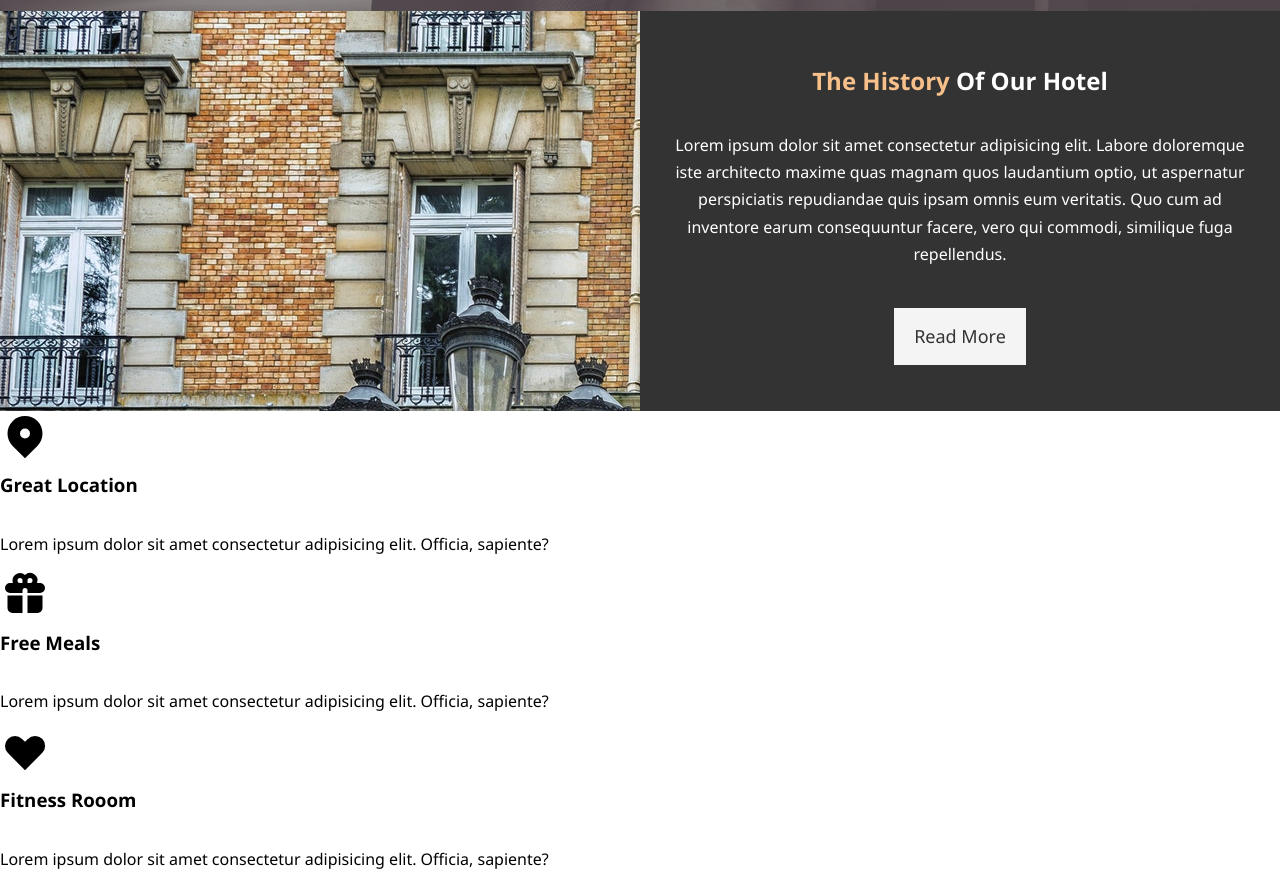
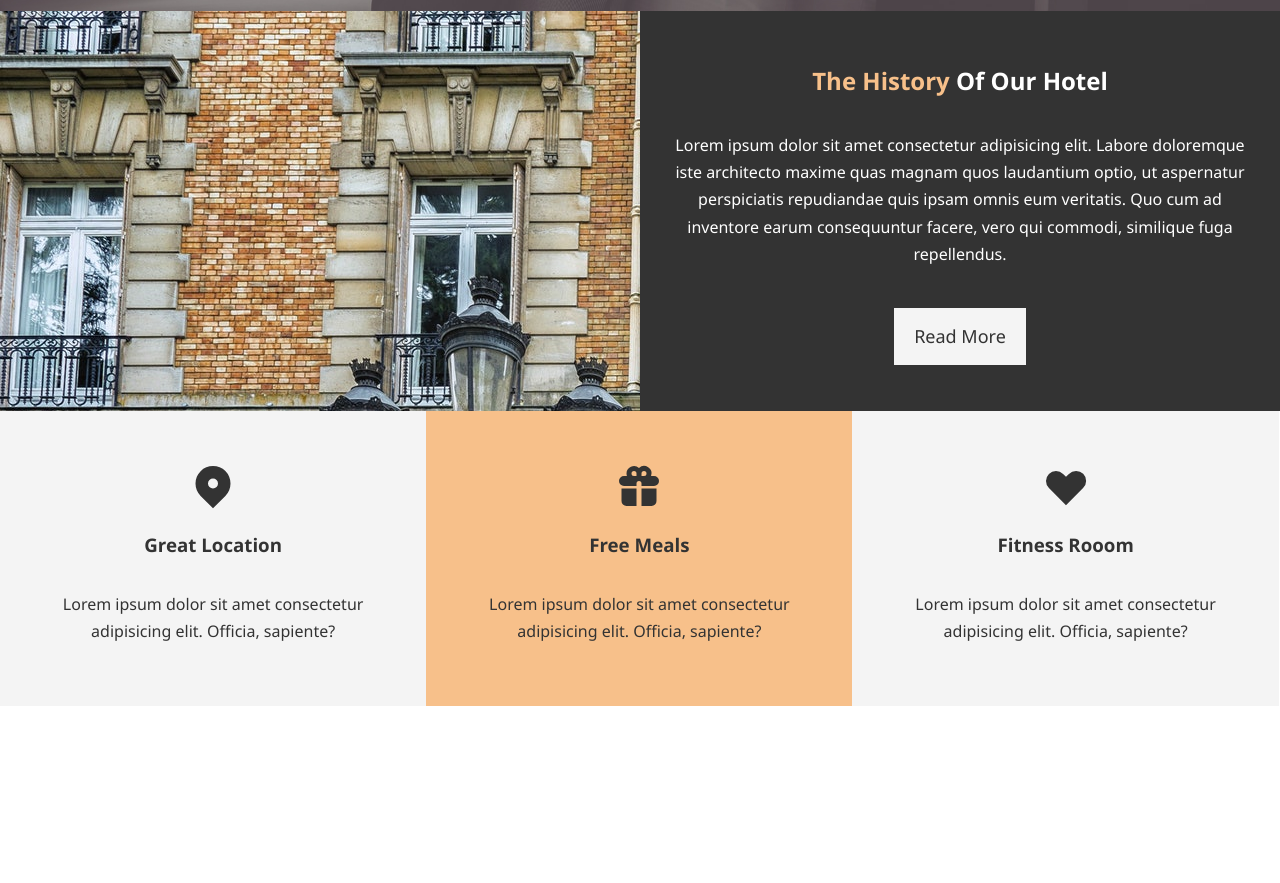
Before and after one commit to kom42ec/floating-hotel, a plain HTML site: page index.html in a window 1280 px wide. Shown: the part 656-1539 px from the top of the page. After the commit the page ends 1362 px from the top, so only its background shows below. Drawn offline with Linux system fonts and the light colour scheme.

Commit message:
feature section styled

```diff
--- a/css/style.css
+++ b/css/style.css
@@ -168,4 +168,13 @@ p {
 .feature-icon {
   height: 50px;
   width: 50px;
+  fill: #333;
+  margin-bottom: 10px;
 }
+
+.box {
+  float: left;
+  width: 33.3%;
+  padding: 50px;
+  text-align: center;
+}
--- a/index.html
+++ b/index.html
@@ -58,7 +58,7 @@
 
     <!-- FEATURE SECTION -->
     <section id="features">
-      <div class="box">
+      <div class="box bg-light">
         <svg
           xmlns="http://www.w3.org/2000/svg"
           class="feature-icon"
@@ -77,7 +77,7 @@
           sapiente?
         </p>
       </div>
-      <div class="box">
+      <div class="box bg-primary">
         <svg
           xmlns="http://www.w3.org/2000/svg"
           class="feature-icon"
@@ -97,7 +97,7 @@
           sapiente?
         </p>
       </div>
-      <div class="box">
+      <div class="box bg-light">
         <svg
           xmlns="http://www.w3.org/2000/svg"
           class="feature-icon"
```
